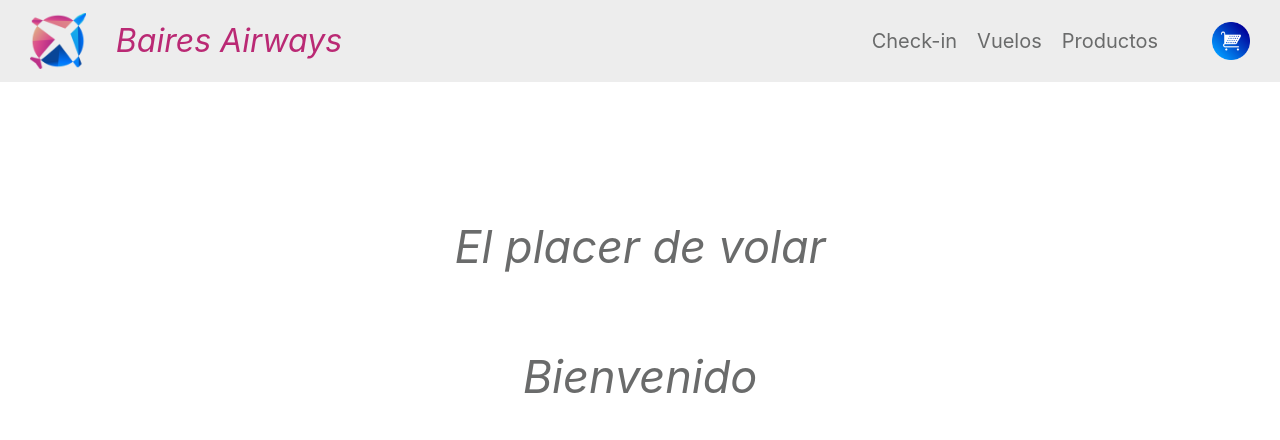
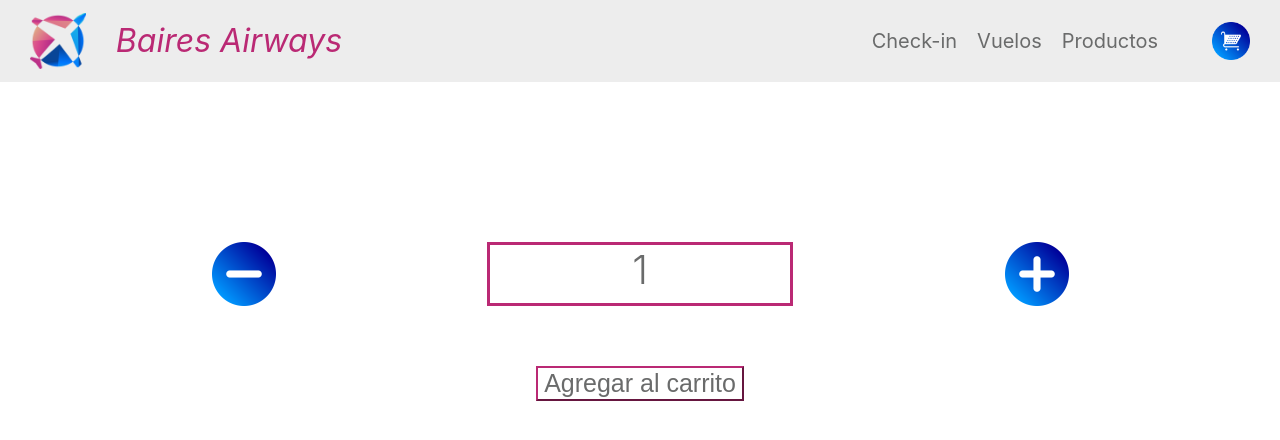
Before and after one commit to MoniMoretts/cursoReact, a React (Create React App) app: page / in a window 1280 px wide. Shown: the top 440 px of the page. Built offline with nearby package versions, Linux system fonts and the light colour scheme.

Commit message:
desafío contador con boton

```diff
--- a/src/App.js
+++ b/src/App.js
@@ -1,10 +1,14 @@
 import NavBar from './Components/NavBar'
 import ItemListContainer from './Components/ItemListContainer';
+
 function App() {
+
+  const total = 10
+
   return (
     <>
-    <NavBar/>
-    <ItemListContainer/>
+      <NavBar />
+      <ItemListContainer stock = {total} />
     </>
   );
 }
--- a/src/Components/CartWidget.js
+++ b/src/Components/CartWidget.js
@@ -1,7 +1,13 @@
 import cart from '../Assets/cart.png';
+
 const CartWidget = () => {
+
+
     return (
-        <img style={styles.cart} src={cart} alt="cart" />
+        <>
+            <img style={styles.cart} src={cart} alt="cart" />
+        </>
+
     )
 
 }
--- a/src/Components/ItemListContainer.js
+++ b/src/Components/ItemListContainer.js
@@ -1,32 +1,75 @@
-import fondo from '../Assets/fondoAirplane.jpg'
-const ItemListContainer = () => {
+import menos from '../Assets/menos.png';
+import mas from '../Assets/mas.png';
+import React, { useState } from 'react';
 
-    const greeting = [
-        {id:0, slogan: 'El placer de volar' },
-        {id:1, slogan: 'Bienvenido' }
-    ]
+const ItemListContainer = ({ stock }) => {
+    const [contador, setContador] = useState(1);
+    const [cartel, setCartel] = useState(``);
+    const sumar = () => {
+        if (contador < stock) {
+            setContador(contador + 1)
+        }
+    }
+    const restar = () => {
+        if (contador > 1) {
+            setContador(contador - 1)
+        }
+    }
+    const agregar = () => {
+        setCartel(`Su carrito posee ${contador} productos`)
+    }
 
-    return(
+    return (
         <div style={styles.div}>
-            {greeting.map((frase)=>{
-                return <h2 style={styles.frase} key={frase.id}>{frase.slogan}</h2>
-            })}
+            <div style={styles.contador}>
+                <img style={styles.botones} src={menos} alt="menos" onClick={restar} />
+                <span style={styles.span}>{contador}</span>
+                <img style={styles.botones} src={mas} alt="mas" onClick={sumar} />
+            </div>
+            <button style={styles.boton} onClick={agregar} >Agregar al carrito</button>
+            <p style={styles.frase}>{cartel}</p>
         </div>
     )
 }
 const styles = {
     div: {
-        width:'100%',
-        height:'100vh',
+        width: '100%',
         display: 'flex',
-        flexDirection:'column',
+        flexDirection: 'column',
         alignItems: 'center',
         paddingTop: '100px'
     },
+    contador: {
+        display: 'flex',
+        justifyContent: 'space-evenly',
+        width: '100%',
+        marginBottom: '60px',
+        marginTop: '60px',
+    },
+    botones: {
+        width: '5%',
+    },
+    span: {
+        color: '#6a6b6b',
+        fontSize: '40px',
+        borderColor: '#ba2974',
+        borderStyle: 'solid',
+        fontWeight: '300',
+        width: '300px',
+        textAlign: 'center'
+    },
+    boton: {
+        color: '#6a6b6b',
+        borderColor: '#ba2974',
+        backgroundColor:'white',
+        fontSize: '25px',
+        fontWeight: '300',
+    },
     frase: {
         color: '#6a6b6b',
-        fontSize: '45px',
-        fontWeight: '400',
+        marginTop: '50px',
+        fontSize: '30px',
+        fontWeight: '300',
         fontStyle: 'italic',
     }
 }
```
Also changed, not shown: src/Assets/mas.png (added), src/Assets/menos.png (added).
